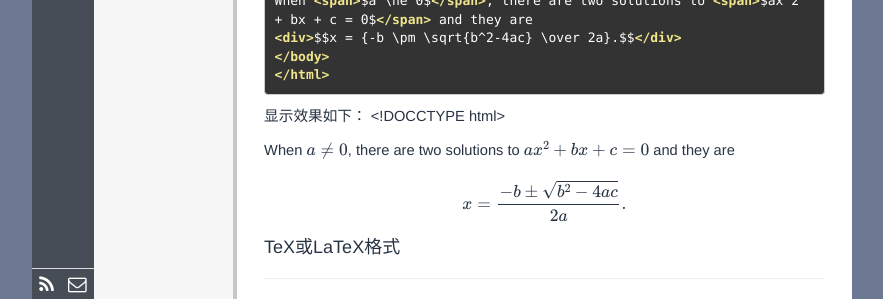
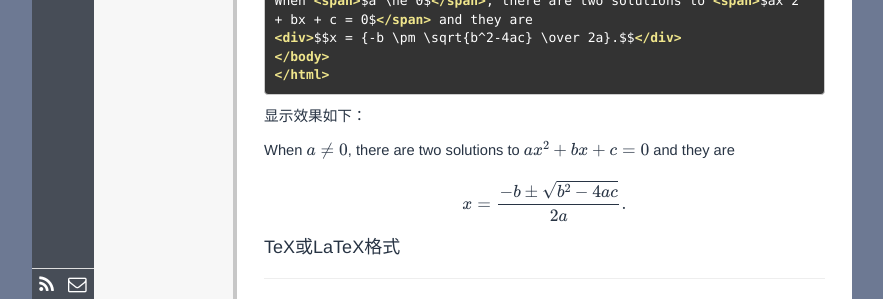
Before and after one commit to polyHong/polyHong.github.io, a Jekyll site: the page built from _posts/tech/2017-03-28-markdown-math-formula-mathjax.md, in a window 1280 px wide. Shown: the part 1028-1327 px from the top of the page, without its empty margins (198-1081 px from the left). Built offline with Jekyll 4.4.1, drawn with Linux system fonts in a browser that asks for light colours; Markdown is read by kramdown in place of the engine named in the settings; formulas are drawn with MathJax 3; comment, search, counter and statistics services are not loaded.

Commit message:
upload markdown math Mathjax

````diff
--- a/_posts/tech/2017-03-28-markdown-math-formula-mathjax.md
+++ b/_posts/tech/2017-03-28-markdown-math-formula-mathjax.md
@@ -53,21 +53,15 @@
 ```
 
 显示效果如下：
-<!DOCCTYPE html>
-<html>
-<head>
-<title>MathJax TeX Test Page</title>
+
 <script type="text/x-mathjax-config">
 MathJax.Hub.Config({tex2jax: {inlineMath: [['$','$'], ['\\(','\\)']]}});
 </script>
+
 <script type="text/javascript" async src="https://cdn.mathjax.org/mathjax/latest/MathJax.js?config=TeX-AMS_CHTML">
 </script>
-</head>
-<body>
 When <span>$a \ne 0$</span>, there are two solutions to <span>$ax^2 + bx + c = 0$</span> and they are
 <div>$$x = {-b \pm \sqrt{b^2-4ac} \over 2a}.$$</div>
-</body>
-</html>
 
 
 
````
Also changed, not shown: 1 other file.
